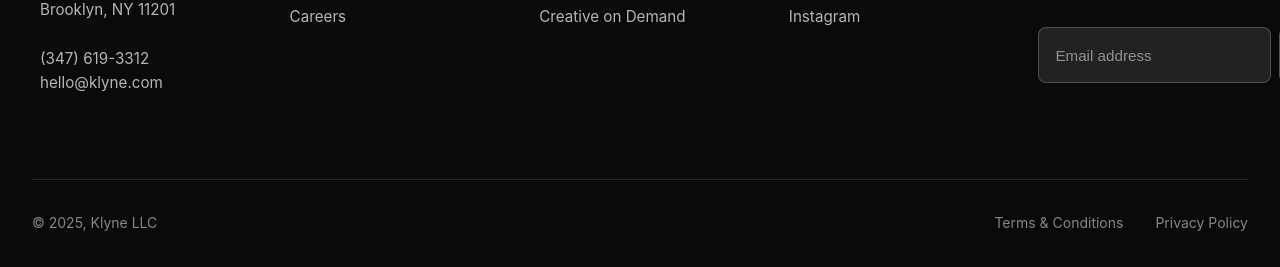
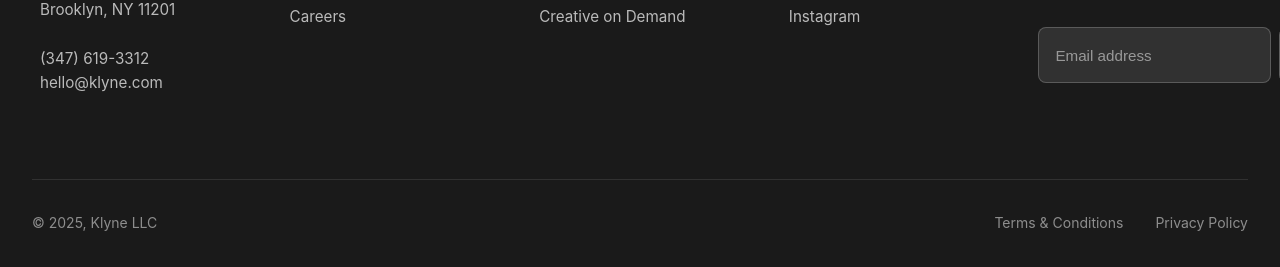
Before and after one commit to ranajunaid001/kashu-social-website, a website: page index.html in a window 1280 px wide. Shown: the part 3299-3566 px from the top of the page. Drawn offline with Linux system fonts and the light colour scheme.

Commit message:
Update index.html

```diff
--- a/index.html
+++ b/index.html
@@ -650,7 +650,7 @@
 
         /* Main Footer */
         .main-footer {
-            background-color: #0a0a0a;
+            background-color: #1a1a1a;
             color: white;
             padding: 4rem 2rem 2rem;
         }
```
